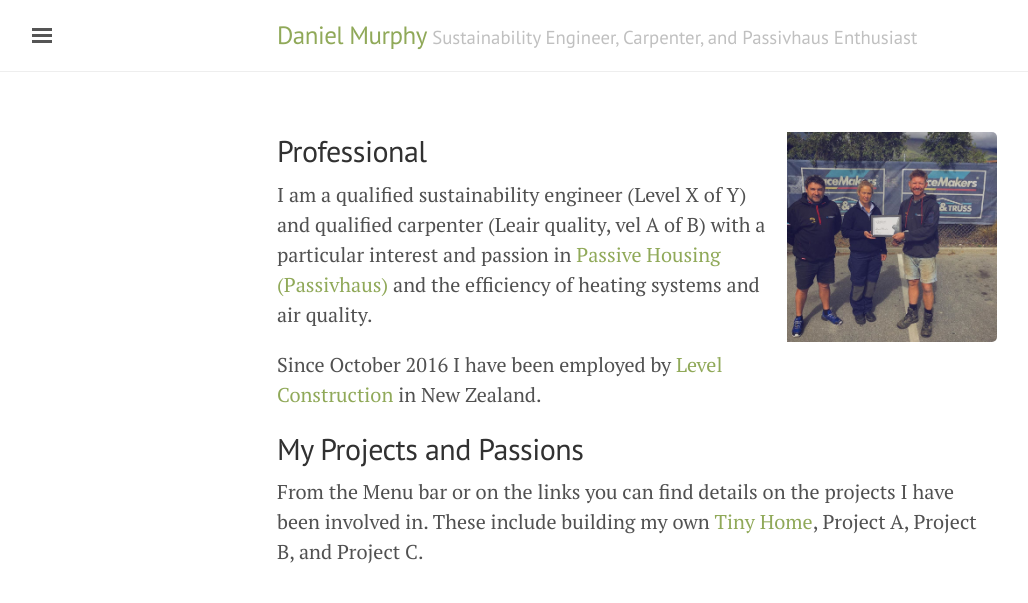
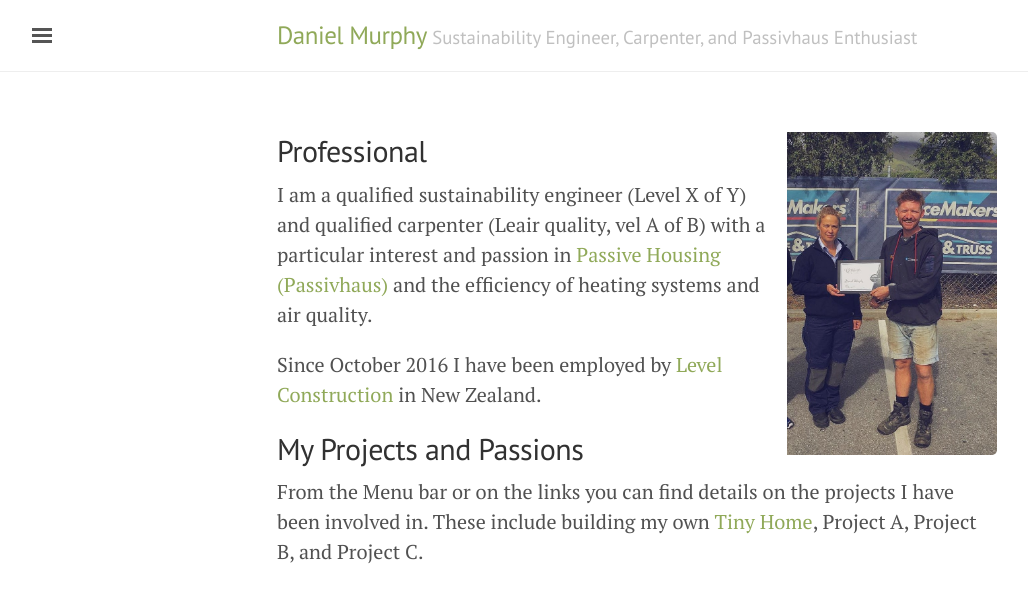
Before and after one commit to danielkmurphy/danielkmurphy.github.io, a Jekyll site: the page built from index.md, in a window 1280 px wide. Shown: the top 603 px of the page, without its empty margins (3-1031 px from the left). Built offline with Jekyll 4.4.1, drawn with Linux system fonts in a browser that asks for light colours.

Commit message:
Update index.md

```diff
--- a/index.md
+++ b/index.md
@@ -3,7 +3,7 @@ layout: default
 title: Home
 ---
 
-<img align="right" src="files/daniel.jpg" alt="drawing" style="width:215px; padding-left: 5px"/>
+<img align="right" src="files/48379893_2251636478194127_3344962796897959936_o-01.jpeg" alt="drawing" style="width:215px; padding-left: 5px"/>
 
 ## Professional
 
```
